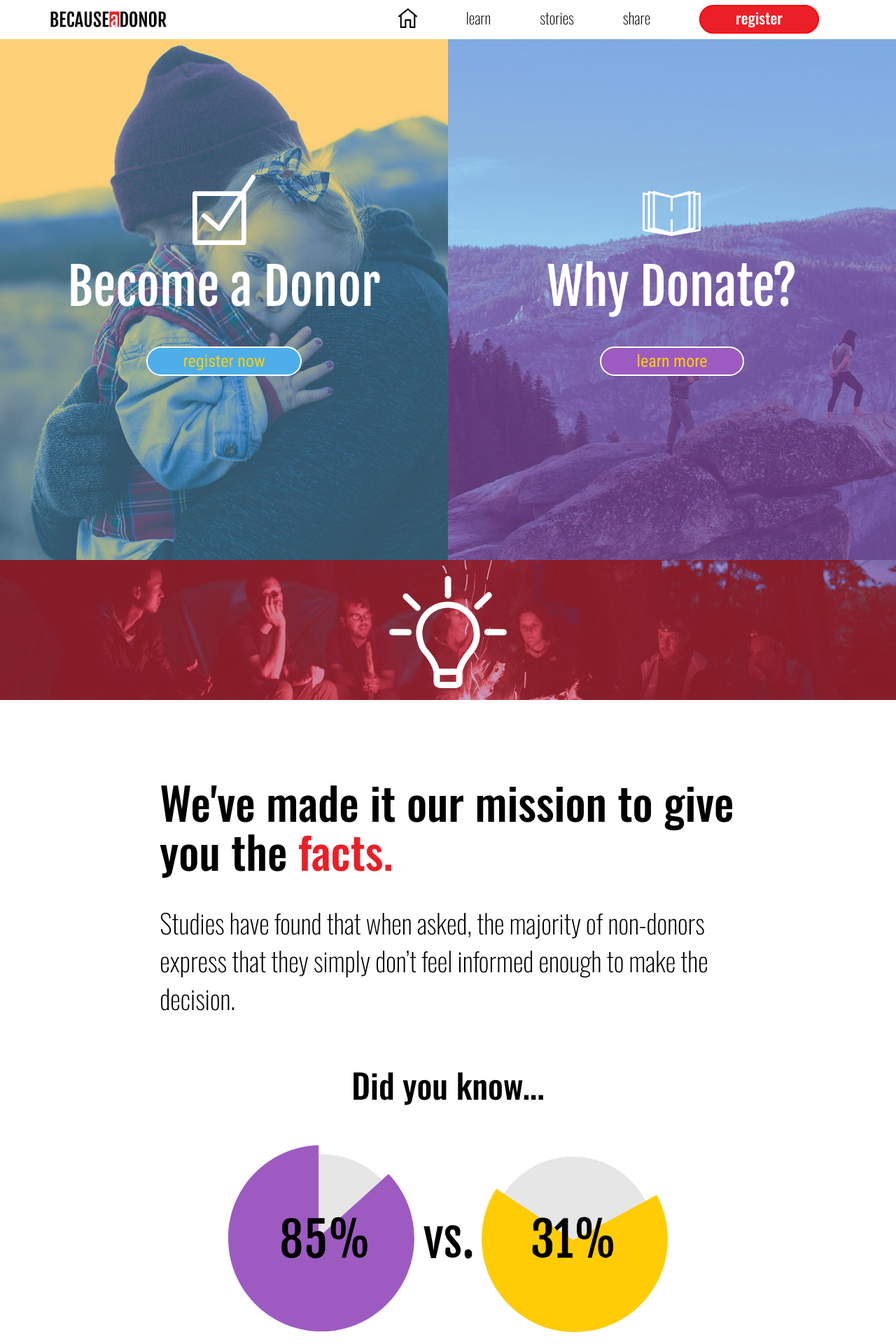
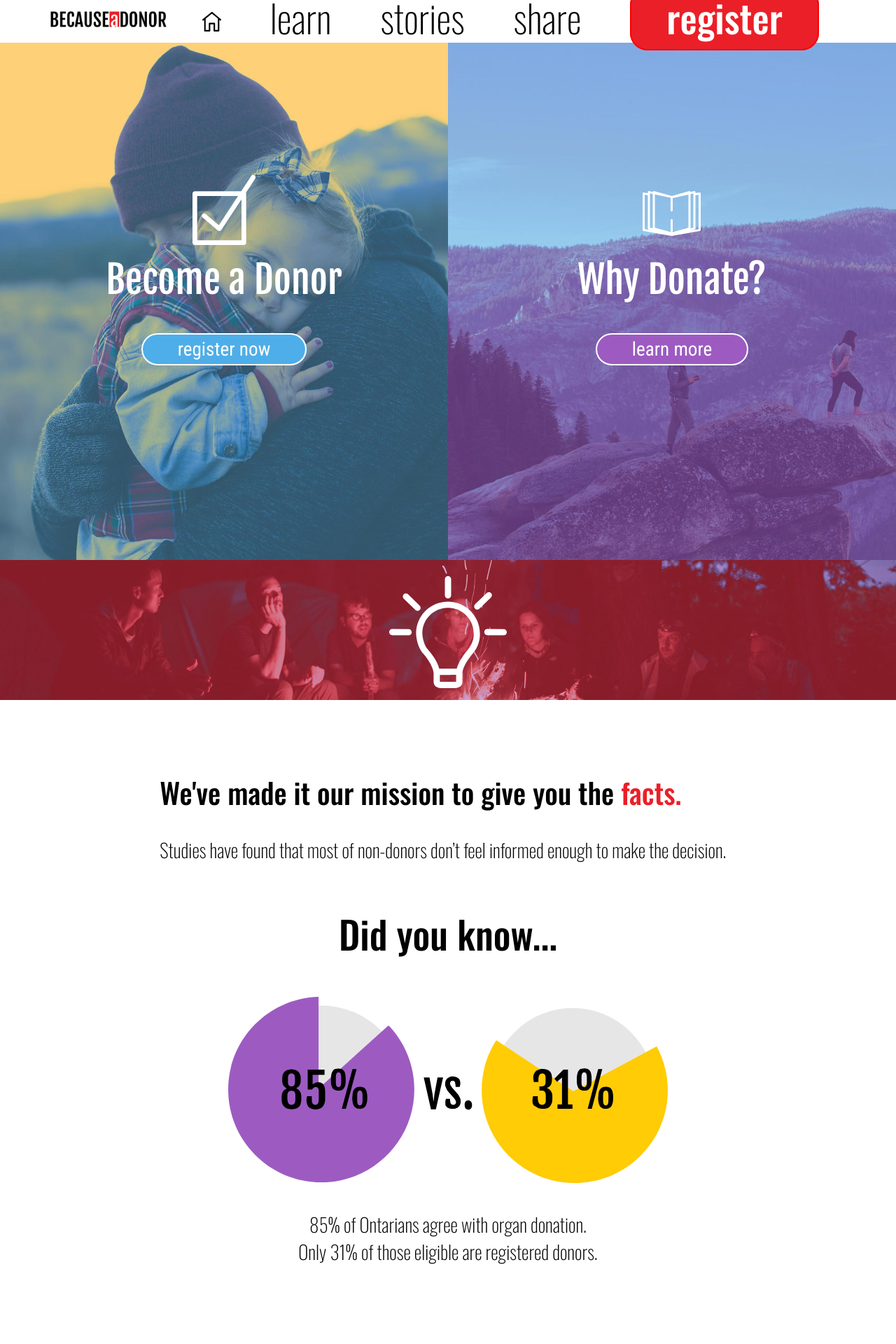
Before and after one commit to liamstewart23/organdonor, a PHP site: page / in a window 1280 px wide. Shown: the top 1920 px of the page at 70% size. Run offline with PHP 8.4, Linux system fonts and the light colour scheme.

Commit message:
Changed font and media queries to em

```diff
--- a/css/site/app.css
+++ b/css/site/app.css
@@ -1,11 +1,11 @@
 .hidden {display: none;}
 
 /*Overall styles*/
-body {
+body, html {
   background-color: #fff;
   font-family: 'Roboto Condensed', sans-serif;
   font-weight: 500;
-  font-size: 32px;
+  font-size: 100%;
   overflow-x: hidden;
 }
 /*Bootstrap changes*/
@@ -17,17 +17,21 @@ body {
 
 h2 {
   font-weight: 900;
-  font-size: 58px;
+  font-size: 2em;
 }
 
-h3 {
-  font-size: 48px;
-}
+h3 {font-size: 2em;}
+h4 {font-size: 1.5em;}
+h5 {font-size: 2em;}
 
 h1 a:hover,h2 a:hover,h3 a:hover,h4 a:hover,h5 a:hover {
   color: #000;
   text-decoration:none;
   opacity: .7;
+}
+
+p,li{
+  font-size: 1em;
 }
 /*End Overall styles*/
 
@@ -61,7 +65,7 @@ nav ul li {
   font-family: 'Oswald', sans-serif;
   font-weight: 200;
   text-transform: lowercase;
-  font-size: 22px;
+  font-size: 2em;
 }
 .btnred {
   font-weight: 500;
@@ -111,11 +129,11 @@ Home ~~~~~~~~~~~~~~~~~~~~~~~~~~~~~~~~~~~~~~~~~~~~~~~~~~~~
 #btnB1 {
   font-weight: 500;
   text-transform: lowercase;
-  font-size: 24px;
+  font-size: ;
   border-radius: 25px;
   background: #4eaee9;
   border: 2px solid #fff;
-  color: #ffcc05 !important;
+  color: #fff !important;
   padding: 5px 50px 5px 50px;
   align-content: center !important;
   margin-top: 200px;
@@ -123,18 +141,18 @@ Home ~~~~~~~~~~~~~~~~~~~~~~~~~~~~~~~~~~~~~~~~~~~~~~~~~~~~
 #btnB1:hover {
   opacity: .8;
   border: 2px solid #4eaee9;
-  color: #ffcc05 !important;
+  color: #fff;
   text-decoration: none;
 }
 
 #btnB2 {
   font-weight: 500;
   text-transform: lowercase;
-  font-size: 24px;
+  font-size: ;
   border-radius: 25px;
   background: #9d5bc2;
   border: 2px solid #fff;
-  color: #ffcc05 !important;
+  color: #fff !important;
   padding: 5px 50px 5px 50px;
   align-content: center !important;
   margin-top: 200px;
@@ -155,7 +173,6 @@ Home ~~~~~~~~~~~~~~~~~~~~~~~~~~~~~~~~~~~~~~~~~~~~~~~~~~~~
 }
 
 #home h3 {
-font-size: 72px !important;
 font-family: 'Fjalla One', sans-serif;
 }
 
@@ -165,16 +182,13 @@ font-family: 'Fjalla One', sans-serif;
   padding-top:100px;
 }
 #content1 h4 {
-  font-size: 64px !important;
   color: #000;
 }
 #content1 p {
   color: #000;
-  font-size: 38px;
   margin-top: 40px;
 }
 #content1 h5 {
-  font-size: 48px !important;
   color: #000;
   margin-top: 70px;
 }
@@ -278,38 +283,21 @@ footer a {color: #000;}
 
 
 
-@media only screen and (min-width : 250px) {
-  body {font-size: 12px;}
-  h1 {font-size: 18px;}
-  h2 {font-size: 24px;}
-  h3 {font-size: 24px;}
-  h4 {font-size: 24px;}
-  .contactItem,.contactItem a {font-size: 18px;}
+@media only screen and (min-width : 15.625em) {/*250px*/
+  body {font-size: 1.2em;}
+
   #about-start,#blog-posts,#contactArea {margin-top: 50px;}
 }
-@media only screen and (min-width : 500px) {
-  body {font-size: 14px;}
-  h1 {font-size: 24px;}
-  h2 {font-size: 28px;}
-  h3 {font-size: 28px;}
-  h4 {font-size: 28px;}
-  h5 {font-size: 18px;}
-  .contactItem,.contactItem a {font-size: 24px;}
+@media only screen and (min-width : 31.25em) {/*500px*/
+  body {font-size: 1.4em;}
+
   #about-start,#blog-posts,#contactArea {margin-top: 50px;}
 }
-@media only screen and (min-width : 775px) {
-  body {font-size: 18px;}
-  h1 {font-size: 24px;}
-  h2 {font-size: 36px;}
-  h3 {font-size: 34px;}
-  h4 {font-size: 34px;}
-  .contactItem,.contactItem a {font-size: 32px;}
+@media only screen and (min-width : 48.4375em) {/*775px*/
+  body {font-size: 1.5em;}
+
 }
-@media only screen and (min-width : 950px) {
-  body {font-size: 18px;}
-  h1 {font-size: 36px;}
-  h2 {font-size: 42px;}
-  h3 {font-size: 48px;}
-  h4 {font-size: 48px;}
-  .contactItem,.contactItem a {font-size: 36px;}
+@media only screen and (min-width : 50.375em) {/*950px*/
+  body {font-size: 1.7em;}
+
 }
--- a/partials/home.php
+++ b/partials/home.php
@@ -22,7 +22,7 @@
 		</div>
 		<div class="col-xs-12 col-sm-offset-0 col-md-8 col-md-offset-2" id="content1">
 			<h4>We've made it our mission to give you the <span class="red">facts.</span></h4>
-			<p>Studies have found that when asked, the majority of non-donors express that they simply don’t feel informed enough to make the decision.</p>
+			<p>Studies have found that most of non-donors don’t feel informed enough to make the decision.</p>
 			<div class="text-center">
 				<h5>Did you know...</h5>
 				<img src="img/home/pies.svg" height="0" alt="organ donation stats" id="homePies" class="homeSVG">
```
Also changed, not shown: other parts of css/site/app.css (+20 -15 lines).
